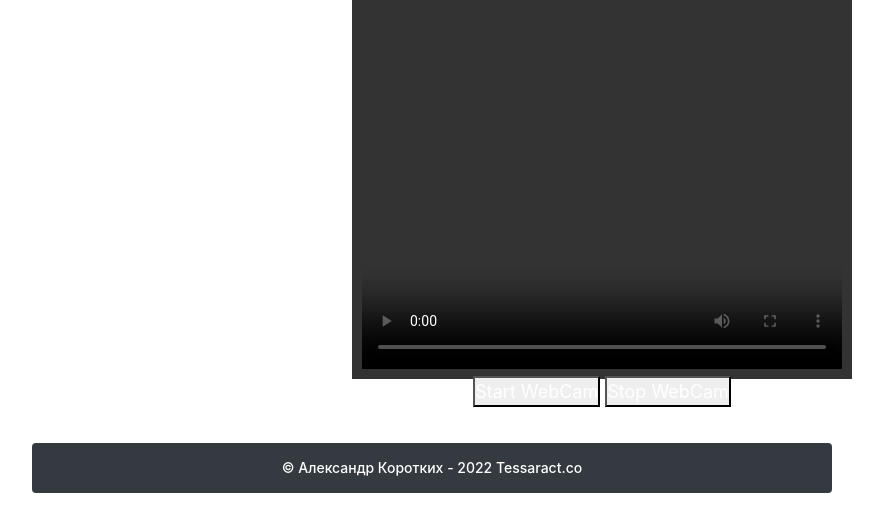
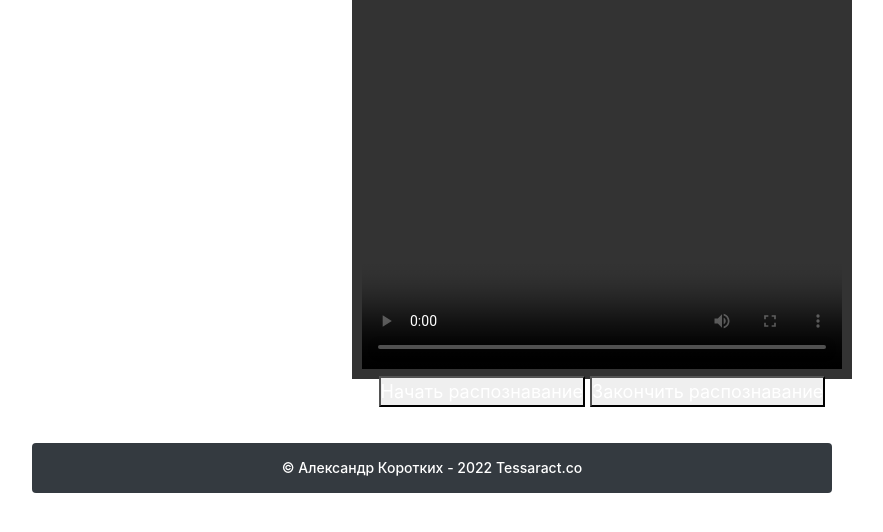
Before and after one commit to MATHPIZZA/Deep_Learning-Emotion-Recognition, a Flask app: page / in a window 1280 px wide; the page is wider, and only the part inside the window is pictured. Shown: the part 249-781 px from the top of that part, without its empty margins (208-1091 px from the left). Run offline with Flask 2, Linux system fonts and the light colour scheme; some libraries are stand-ins or nearby versions.

Commit message:
Update index.html

```diff
--- a/templates/index.html
+++ b/templates/index.html
@@ -51,8 +51,8 @@
       <video onclick="snapshot(this);" width="480px" height="360px" id="video" controls autoplay></video>
 
 		 <p>
-    <button onclick="startWebcam();">Start WebCam</button>
-    <button onclick="stopWebcam();">Stop WebCam</button>
+    <button onclick="startWebcam();">Начать распознавание</button>
+    <button onclick="stopWebcam();">Закончить распознавание</button>
     </p>
 </center>
   <p>
```
